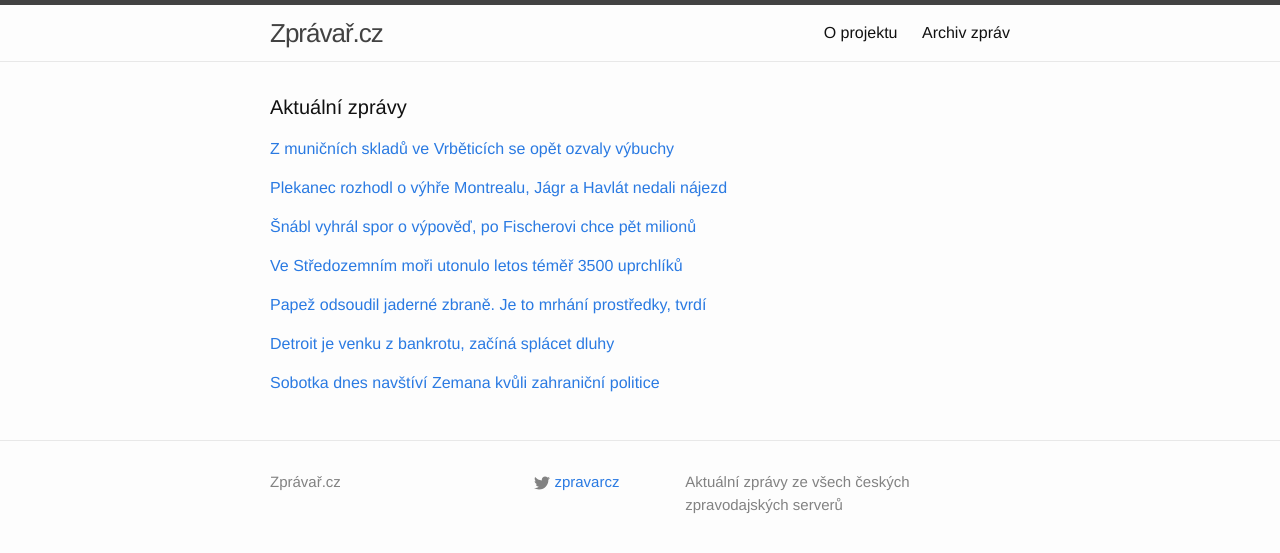
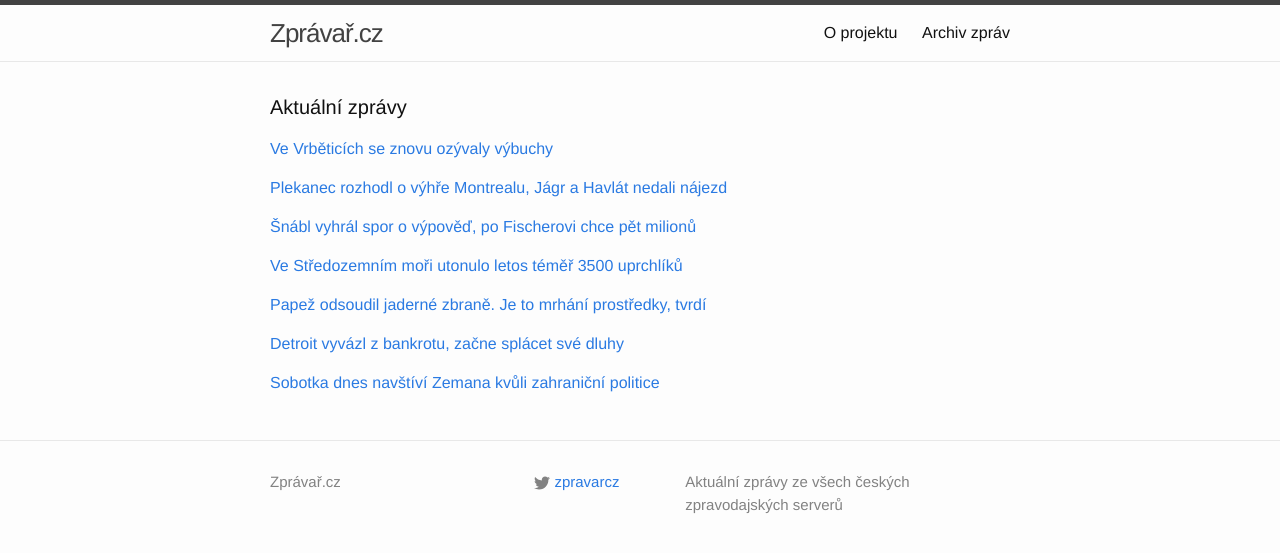
Before and after one commit to adliska/zpravar, a Jekyll site: the page built from index.html, in a window 1280 px wide. Shown: the top 553 px of the page. Built offline with Jekyll 4.4.1, drawn with Linux system fonts in a browser that asks for light colours.

Commit message:
zpravar news update

```diff
--- a/index.html
+++ b/index.html
@@ -5,9 +5,10 @@ layout: default
 <div class="home">
     <h1 class="page-heading">Aktuální zprávy</h1>
 
-<p><a href="javascript:;" onclick="toggle_visibility('zpravy0')">Z muničních skladů ve Vrběticích se opět ozvaly výbuchy</a></p>
+<p><a href="javascript:;" onclick="toggle_visibility('zpravy0')">Ve Vrběticích se znovu ozývaly výbuchy</a></p>
 <div id="zpravy0" style="display:none">
 <ul>
+<li><a href=http://echo24.cz/a/irbQJ>Ve Vrběticích se znovu ozývaly výbuchy - echo24.cz</a></li>
 <li><a href=http://zlin.idnes.cz/z-municnich-skladu-ve-vrbeticich-se-opet-ozyvaji-vybuchy-pz1-/zlin-zpravy.aspx?c=A141210_074301_zlin-zpravy_jpl>Z muničních skladů ve Vrběticích se opět ozvaly výbuchy - zlin.idnes.cz</a></li>
 <li><a href=http://www.novinky.cz/domaci/355912-z-municniho-arealu-ve-vrbeticich-znovu-znely-exploze.html>Z muničního areálu ve Vrběticích znovu zněly exploze - www.novinky.cz</a></li>
 <li><a href=http://zpravy.aktualne.cz/regiony/zlinsky/ze-skladu-ve-vrbeticich-se-v-noci-ozvaly-slabe-vybuchy/r~33604784803a11e4833a0025900fea04/>Ze skladů ve Vrběticích se v noci ozvaly slabé výbuchy - zpravy.aktualne.cz</a></li>
@@ -54,9 +55,10 @@ layout: default
 <li><a href=http://www.novinky.cz/zahranicni/evropa/355909-papez-odsoudil-jaderne-zbrane.html>Papež odsoudil jaderné zbraně - www.novinky.cz</a></li>
 <li><a href=http://zpravy.aktualne.cz/zahranici/papez-vyroba-jadernych-zbrani-je-mrhani-prostredku/r~54a110ba802911e4aff10025900fea04/>Papež: Výroba jaderných zbraní je mrhání prostředků - zpravy.aktualne.cz</a></li>
 </ul>
-</div><p><a href="javascript:;" onclick="toggle_visibility('zpravy5')">Detroit je venku z bankrotu, začíná splácet dluhy </a></p>
+</div><p><a href="javascript:;" onclick="toggle_visibility('zpravy5')">Detroit vyvázl z bankrotu, začne splácet své dluhy</a></p>
 <div id="zpravy5" style="display:none">
 <ul>
+<li><a href=http://zpravy.e15.cz/zahranicni/udalosti/detroit-vyvazl-z-bankrotu-zacne-splacet-sve-dluhy-1144575>Detroit vyvázl z bankrotu, začne splácet své dluhy - zpravy.e15.cz</a></li>
 <li><a href=http://www.novinky.cz/ekonomika/355911-detroit-je-venku-z-bankrotu-zacina-splacet-dluhy.html>Detroit je venku z bankrotu, začíná splácet dluhy  - www.novinky.cz</a></li>
 <li><a href=http://www.financninoviny.cz/zpravodajstvi/zpravy/detroit-vyvazl-z-bankrotu-zacne-splacet-sve-dluhy/1157064>Detroit vyvázl z bankrotu, začne splácet své dluhy - www.financninoviny.cz</a></li>
 <li><a href=http://zpravy.aktualne.cz/zahranici/detroit-vyvazl-z-bankrotu-zacne-splacet-sve-dluhy/r~41eb8e68802511e4b6d20025900fea04/>Detroit vyvázl z bankrotu, začne splácet své dluhy - zpravy.aktualne.cz</a></li>
```
